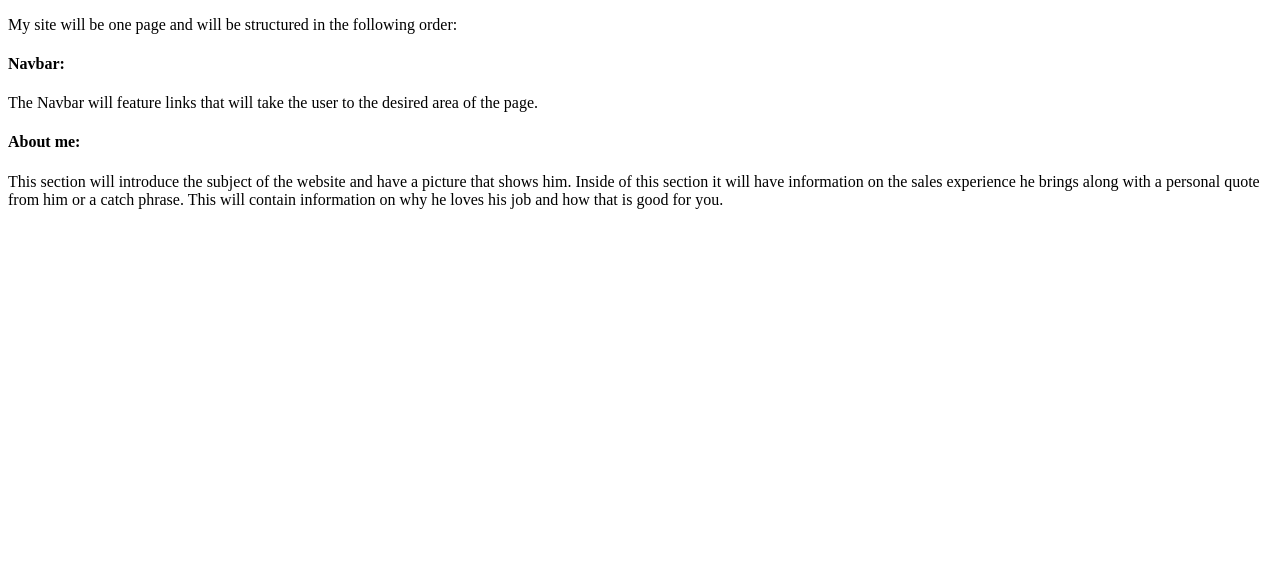
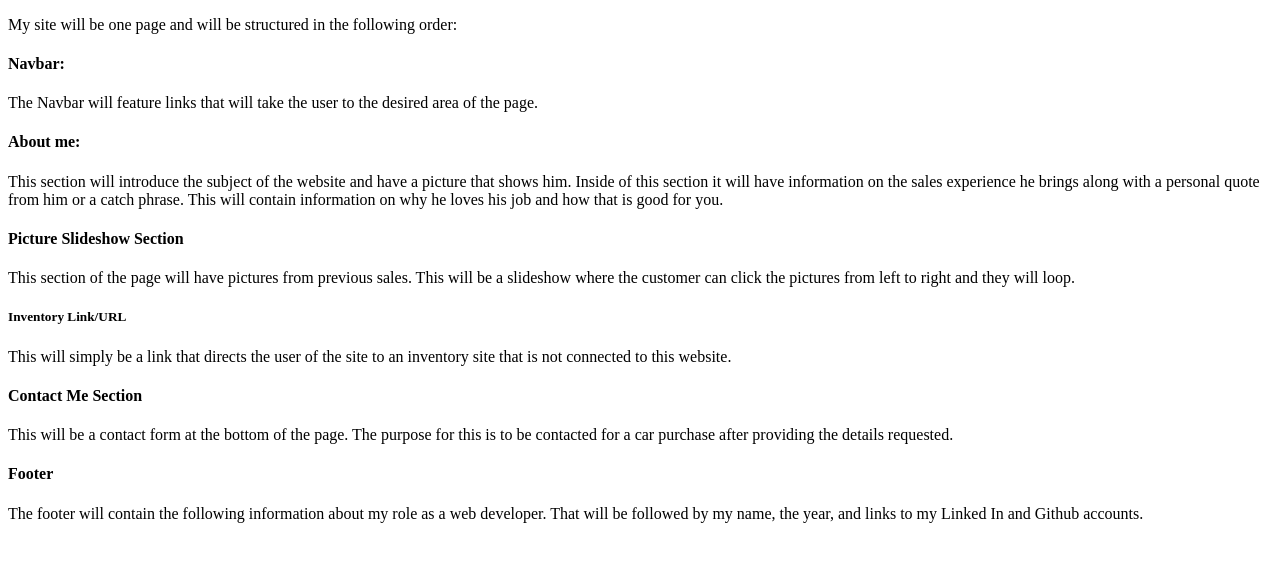
Before and after one commit to jericholee/my-pwp-jericho, a plain HTML site: page public_html/documentation/milestone-2.html in a window 1280 px wide. Shown: the part 105-666 px from the top of the page. Drawn offline with Linux system fonts and the light colour scheme.

Commit message:
added more sections

```diff
--- a/public_html/documentation/milestone-2.html
+++ b/public_html/documentation/milestone-2.html
@@ -16,6 +16,14 @@
 <p>The Navbar will feature links that will take the user to the desired area of the page.</p>
 <h4>About me:</h4>
 <p>This section will introduce the subject of the website and have a picture that shows him. Inside of this section it will have information on the sales experience he brings along with a personal quote from him or a catch phrase. This will contain information on why he loves his job and how that is good for you.</p>
-
+<h4>Picture Slideshow Section</h4>
+<p>This section of the page will have pictures from previous sales. This will be a slideshow where the customer can click the pictures from left to right and they will loop.</p>
+<h5>Inventory Link/URL</h5>
+<p>This will simply be a link that directs the user of the site to an inventory site that is not connected to this website.</p>
+<h4>Contact Me Section</h4>
+<p>This will be a contact form at the bottom of the page. The purpose for this is to be contacted for a car purchase after providing the details requested.</p>
+<h4>Footer</h4>
+<p>The footer will contain the following information about my role as a web developer. That will be followed by my name, the year, and links to my Linked In and Github accounts.
+</p>
 </body>
 </html>
```
